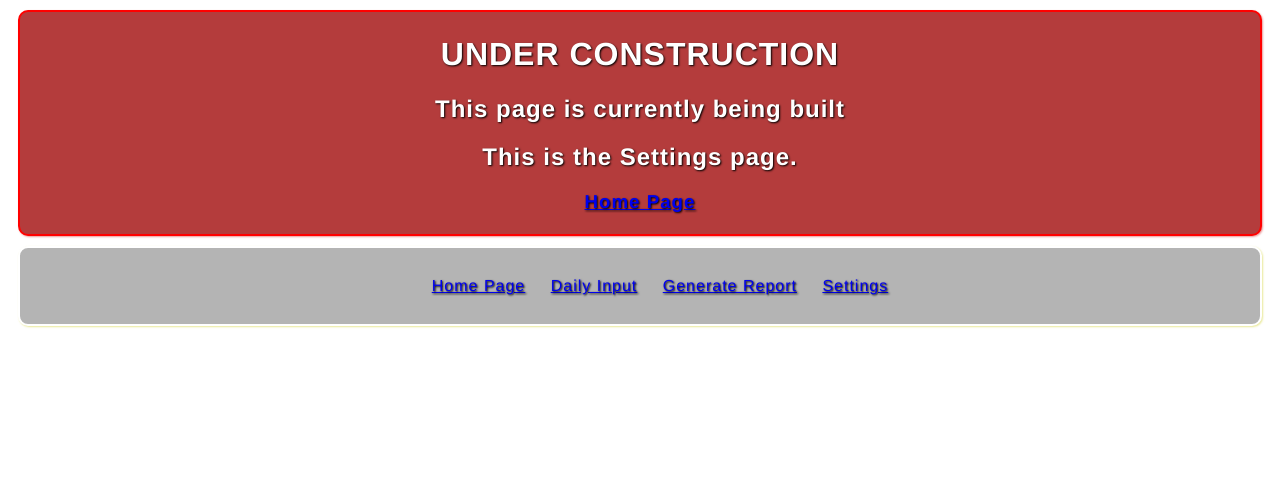
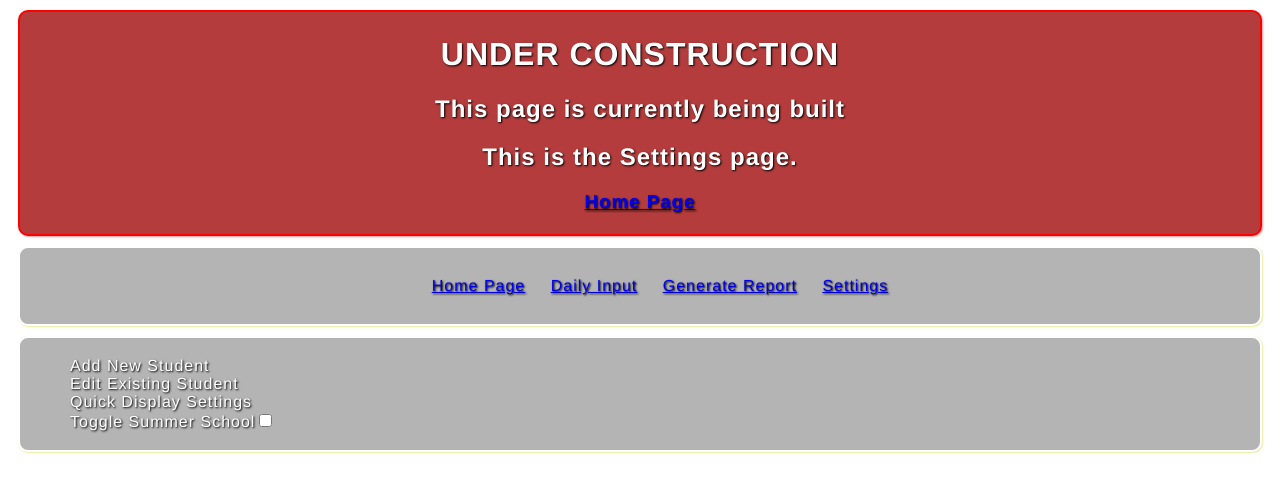
Before and after one commit to A01972463/URHSProject, a Django app: page /ApexTracker/settings/ in a window 1280 px wide. Shown: the top 493 px of the page. Run offline with Django 5.2, Linux system fonts and the light colour scheme.

Commit message:
Minor styling changes
Changed so only nav class divs stay centered and horizontal

```diff
--- a/ApexTracker/static/ApexTracker/style.css
+++ b/ApexTracker/static/ApexTracker/style.css
@@ -1,84 +1,86 @@
 .stuff-box {
     text-shadow: 1px 1px 2px black;
-    color:       white;
+    color: white;
     font-family: 'helvetica neue', helvetica, sans-serif;
     letter-spacing: 1px;
     text-align: center;
     padding: 3px 10px;
     margin: 10px;
-    /* cursor: pointer; */
     border-radius: 10px;
     border-width: 2px;
     border-style: solid;
 }
-.stuff-box li {
+
+.nav li {
     display: inline-block;
-    justify-content: space-between;
+    justify-content: space-between; /* This is for flexbox, remove if not needed */
     text-align: center;
     padding: 10px;
 }
 
 .red {
-    border-color: rgb(255,0,0);
-    background:   rgb(180,60,60);
-    box-shadow: 1px 1px 2px rgba(200,0,0,0.4);
+    border-color: rgb(255, 0, 0);
+    background: rgb(180, 60, 60);
+    box-shadow: 1px 1px 2px rgba(200, 0, 0, 0.4);
 }
 
 .green {
-    border-color: rgb(0,255,0);
-    background:   rgb(60,180,60);
-    box-shadow: 1px 1px 2px rgba(0,200,0,0.4);
+    border-color: rgb(0, 255, 0);
+    background: rgb(60, 180, 60);
+    box-shadow: 1px 1px 2px rgba(0, 200, 0, 0.4);
 }
 
 .blue {
-    border-color: rgb(0,0,255);
-    background:   rgb(60,60,180);
-    box-shadow: 1px 1px 2px rgba(0,0,200,0.4);
+    border-color: rgb(0, 0, 255);
+    background: rgb(60, 60, 180);
+    box-shadow: 1px 1px 2px rgba(0, 0, 200, 0.4);
 }
 
 .cyan {
-    border-color: rgb(0,255,255);
-    background:   rgb(60, 180,180);
-    box-shadow: 1px 1px 2px rgba(0,200,200,0.4);
+    border-color: rgb(0, 255, 255);
+    background: rgb(60, 180, 180);
+    box-shadow: 1px 1px 2px rgba(0, 200, 200, 0.4);
 }
 
 .magenta {
-    border-color: rgb(255,0,255);
-    background:   rgb(180,60,180);
-    box-shadow: 1px 1px 2px rgba(200,0,200,0.4);
+    border-color: rgb(255, 0, 255);
+    background: rgb(180, 60, 180);
+    box-shadow: 1px 1px 2px rgba(200, 0, 200, 0.4);
 }
 
 .yellow {
-    border-color: rgb(255,255,0);
-    background:   rgb(180,180,60);
-    box-shadow: 1px 1px 2px rgba(200,200,0,0.4);
+    border-color: rgb(255, 255, 0);
+    background: rgb(180, 180, 60);
+    box-shadow: 1px 1px 2px rgba(200, 200, 0, 0.4);
 }
 
 .white {
-    border-color: rgb(255,255,255);
-    background:   rgb(180,180,180);
-    box-shadow: 1px 1px 2px rgba(200,200,0,0.4);
+    border-color: rgb(255, 255, 255);
+    background: rgb(180, 180, 180);
+    box-shadow: 1px 1px 2px rgba(200, 200, 0, 0.4);
 }
 
 .black {
-    border-color: rgb(0,0,0);
-    background:   rgb(75,75,75);
-    box-shadow: 1px 1px 2px rgba(200,200,0,0.4);
+    border-color: rgb(0, 0, 0);
+    background: rgb(75, 75, 75);
+    box-shadow: 1px 1px 2px rgba(200, 200, 0, 0.4);
 }
 
 .stuff-box .black input[type=text] {
-    /* float: right; */
     padding: 6px;
     border: none;
     margin-top: 8px;
     margin-right: 16px;
     font-size: 17px;
-  }
+}
 
-form{
+form {
     align-content: center;
 }
 
 li {
-    list-style: none;
+    text-align: left;
+    padding: 0;
+    margin: 0;
+    list-style-type: none;
 }
--- a/ApexTracker/templates/ApexTracker/index.html
+++ b/ApexTracker/templates/ApexTracker/index.html
@@ -11,10 +11,9 @@
         <div class="stuff-box red">
             <h1>UNDER CONSTRUCTION</h1>
             <h2>This page is currently being built</h2>
-            <h2>This is the Index page.</h2>
-            <h3><a href="{% url 'ApexTracker:index' %}">Home Page</a></h3>
+            <h2>This is the Home page.</h2>
         </div>
-        <div class="stuff-box white">
+        <div class="stuff-box white nav">
             <ol>
                 <li><a href="{% url 'ApexTracker:index' %}">Home Page</a></li>
                 <li><a href="{% url 'ApexTracker:input' %}">Daily Input</a></li>
--- a/ApexTracker/templates/ApexTracker/input.html
+++ b/ApexTracker/templates/ApexTracker/input.html
@@ -14,7 +14,7 @@
             <h2>This is the Input page.</h2>
             <h3><a href="{% url 'ApexTracker:index' %}">Home Page</a></h3>
         </div>
-        <div class="stuff-box white">
+        <div class="stuff-box white nav">
             <ol>
                 <li><a href="{% url 'ApexTracker:index' %}">Home Page</a></li>
                 <li><a href="{% url 'ApexTracker:input' %}">Daily Input</a></li>
--- a/ApexTracker/templates/ApexTracker/report.html
+++ b/ApexTracker/templates/ApexTracker/report.html
@@ -14,7 +14,7 @@
             <h2>This is the Report page.</h2>
             <h3><a href="{% url 'ApexTracker:index' %}">Home Page</a></h3>
         </div>
-        <div class="stuff-box white">
+        <div class="stuff-box white nav">
             <ol>
                 <li><a href="{% url 'ApexTracker:index' %}">Home Page</a></li>
                 <li><a href="{% url 'ApexTracker:input' %}">Daily Input</a></li>
--- a/ApexTracker/templates/ApexTracker/settings.html
+++ b/ApexTracker/templates/ApexTracker/settings.html
@@ -14,7 +14,7 @@
             <h2>This is the Settings page.</h2>
             <h3><a href="{% url 'ApexTracker:index' %}">Home Page</a></h3>
         </div>
-        <div class="stuff-box white">
+        <div class="stuff-box white nav">
             <ol>
                 <li><a href="{% url 'ApexTracker:index' %}">Home Page</a></li>
                 <li><a href="{% url 'ApexTracker:input' %}">Daily Input</a></li>
@@ -22,5 +22,13 @@
                 <li><a href="{% url 'ApexTracker:settings' %}">Settings</a></li>
             </ol>
         </div>
+        <div class="stuff-box white">
+            <ol>
+                <li>Add New Student</li>
+                <li>Edit Existing Student</li>
+                <li>Quick Display Settings</li>
+                <li>Toggle Summer School<input type="checkbox"></li>
+            </ol>
+        </div>
     </body>
 </html>
```
